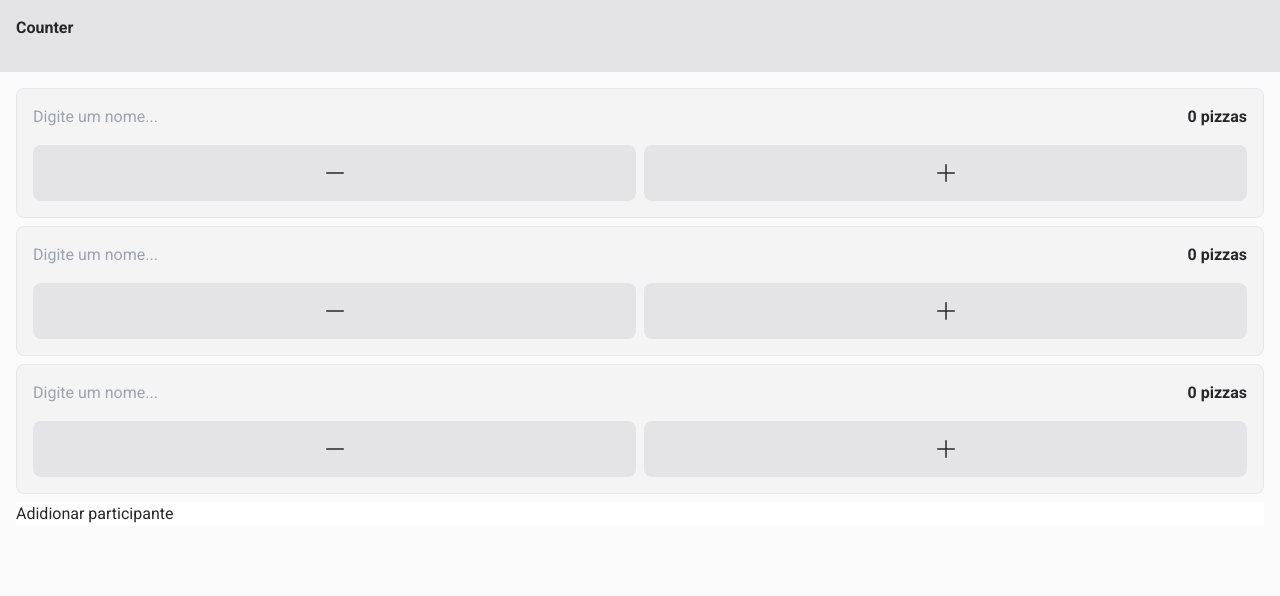
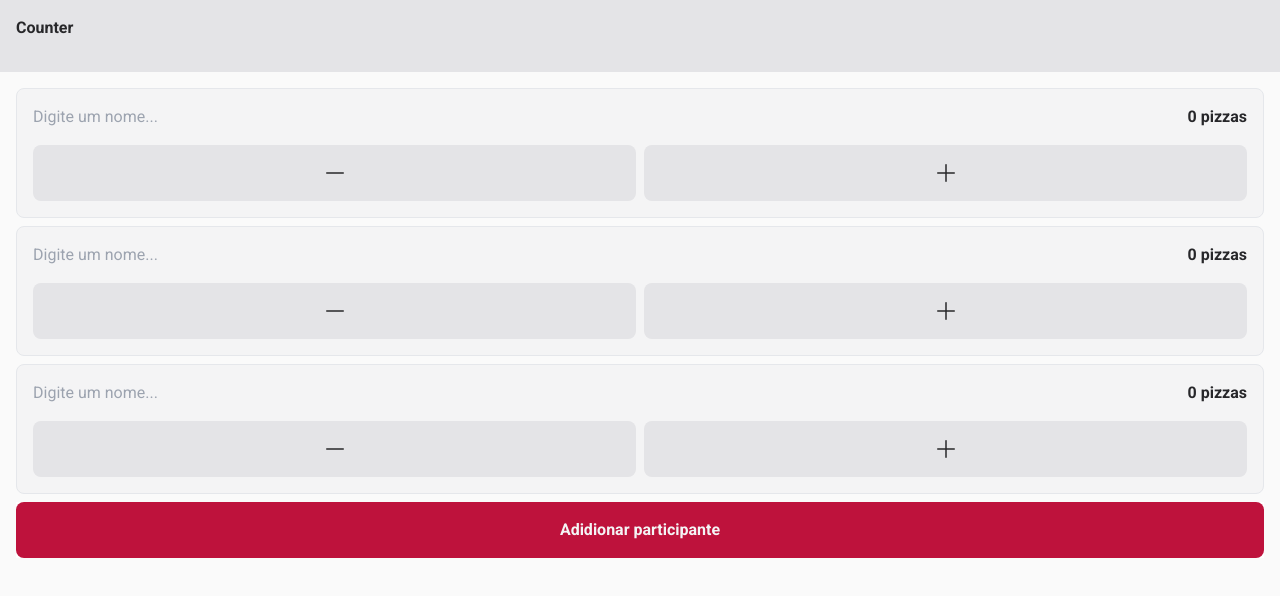
Before and after one commit to rafaelpzoucas/pizza-counter, a React (Vite) app: page / in a window 1280 px wide. Shown: the top 596 px of the page. Built offline with nearby package versions, Linux system fonts and the light colour scheme.

Commit message:
Update Participants.tsx

```diff
--- a/src/components/Participants.tsx
+++ b/src/components/Participants.tsx
@@ -21,6 +21,7 @@ export function Participants() {
 
             <div className="bg-white">
                 <button
+                    className="flex items-center justify-center w-full rounded-lg p-4 font-bold text-zinc-100 bg-rose-700"
                     onClick={handleCreateNewParticipant}
                 >
                     Adidionar participante
```
